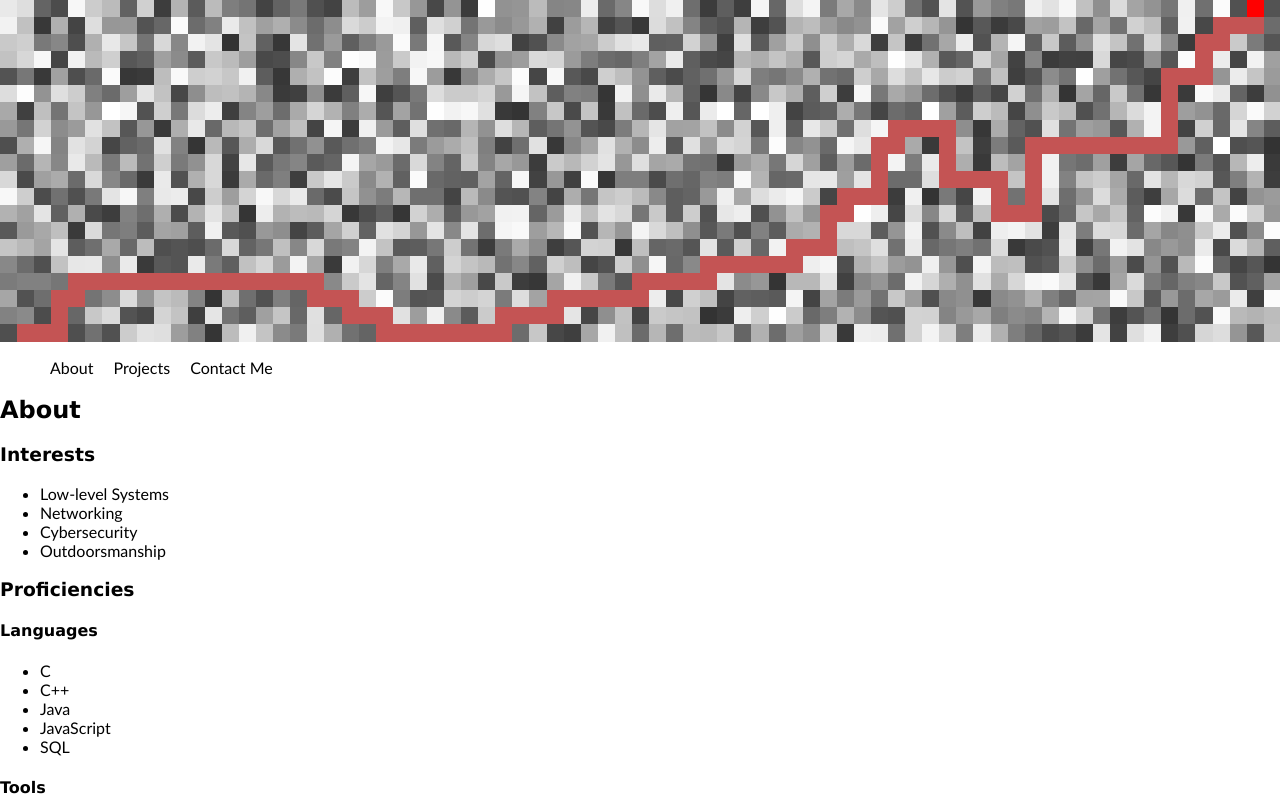
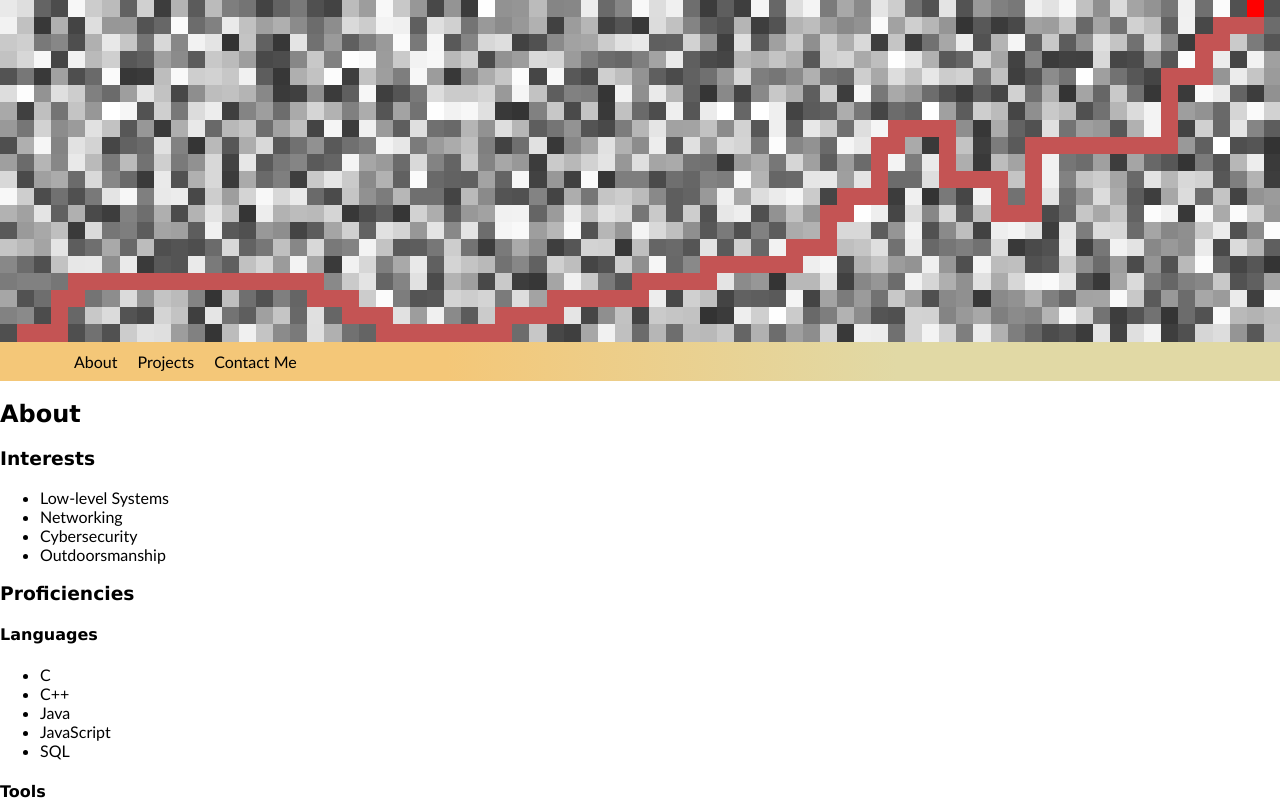
Before and after one commit to mbabey/personal-site, a React (Create React App) app in the folder front-end/: page / in a window 1280 px wide. Shown: the top 800 px of the page. Built offline with nearby package versions, Linux system fonts and the light colour scheme.

Commit message:
Add gradient background to navbar

```diff
--- a/front-end/src/styles/nav.css
+++ b/front-end/src/styles/nav.css
@@ -1,6 +1,13 @@
 #nav {
   margin: 0;
   padding: 0;
+}
+
+#nav ul {
+  margin: 0;
+  padding: 10px 0 10px 5%;
+  background: var(--col-gold-strong);
+  background: linear-gradient(90deg, var(--col-gold-strong) 35%, var(--col-gold-soft) 70%);
 }
 
 #nav li {
@@ -8,3 +15,7 @@
   margin: 0;
   padding: 10px;
 }
+
+#nav li:hover {
+  background-color: var(--col-blue-lt);
+}
```
